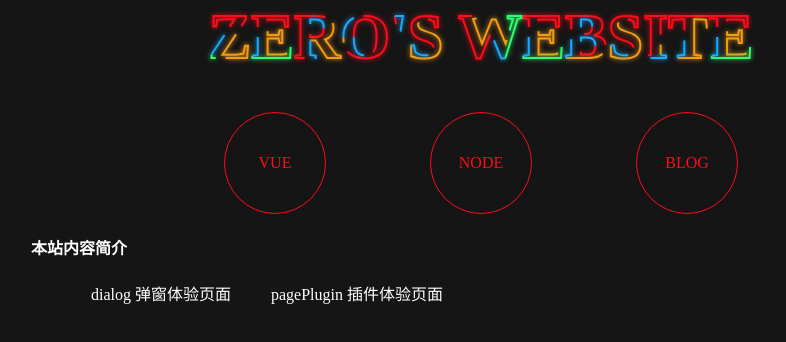
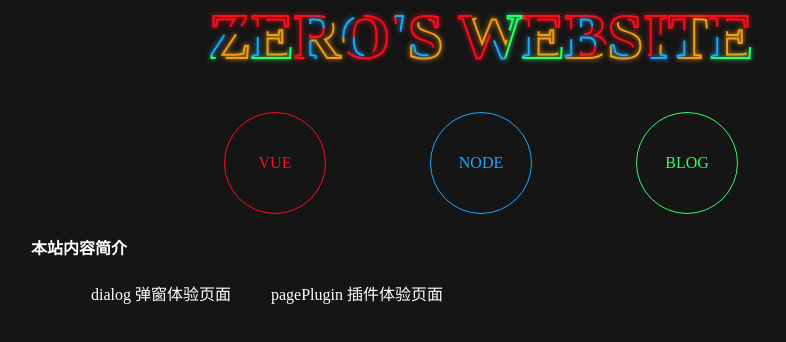
Before and after one commit to zeroHu/javascript-common-components, a plain HTML site: page index/index.html in a window 1280 px wide. Shown: the whole page, without its empty margins (159-945 px from the left). Drawn offline with Linux system fonts and the light colour scheme.

Commit message:
add some

```diff
--- a/index/index.html
+++ b/index/index.html
@@ -85,6 +85,14 @@
         width:900px;
         margin:auto;
     }
+    .a-green {
+        border-color:#1ca9fa;
+        color:#1ca9fa;
+    }
+    .a-blue {
+        border-color:#31fd6f;
+        color:#31fd6f;
+    }
     </style>
 </head>
 
@@ -106,9 +114,9 @@
         </svg>
     </header>
     <nav class="navtion">
-        <a href="http://vue.zeroyh.cn" class="tui-item">VUE</a>
-        <a href="http://vue.zeroyh.cn" class="tui-item">NODE</a>
-        <a href="http://vue.zeroyh.cn" class="tui-item">BLOG</a>
+        <a href="http://vue.zeroyh.cn" class="tui-item color-red">VUE</a>
+        <a href="http://node.zeroyh.cn" class="tui-item a-green">NODE</a>
+        <a href="http://blog.zeroyh.cn" class="tui-item a-blue">BLOG</a>
     </nav>
     <div class="content-box">
         <h4>本站内容简介</h4>
```
